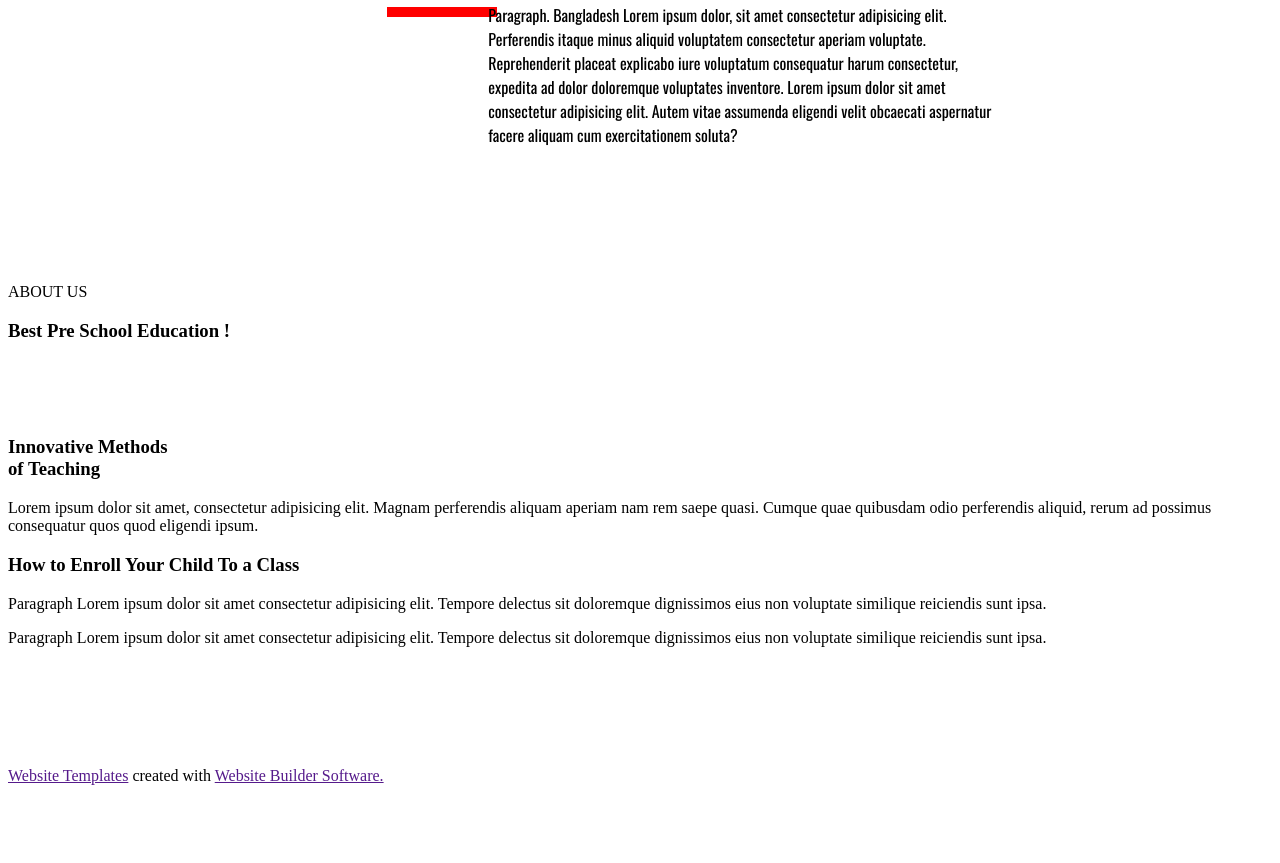
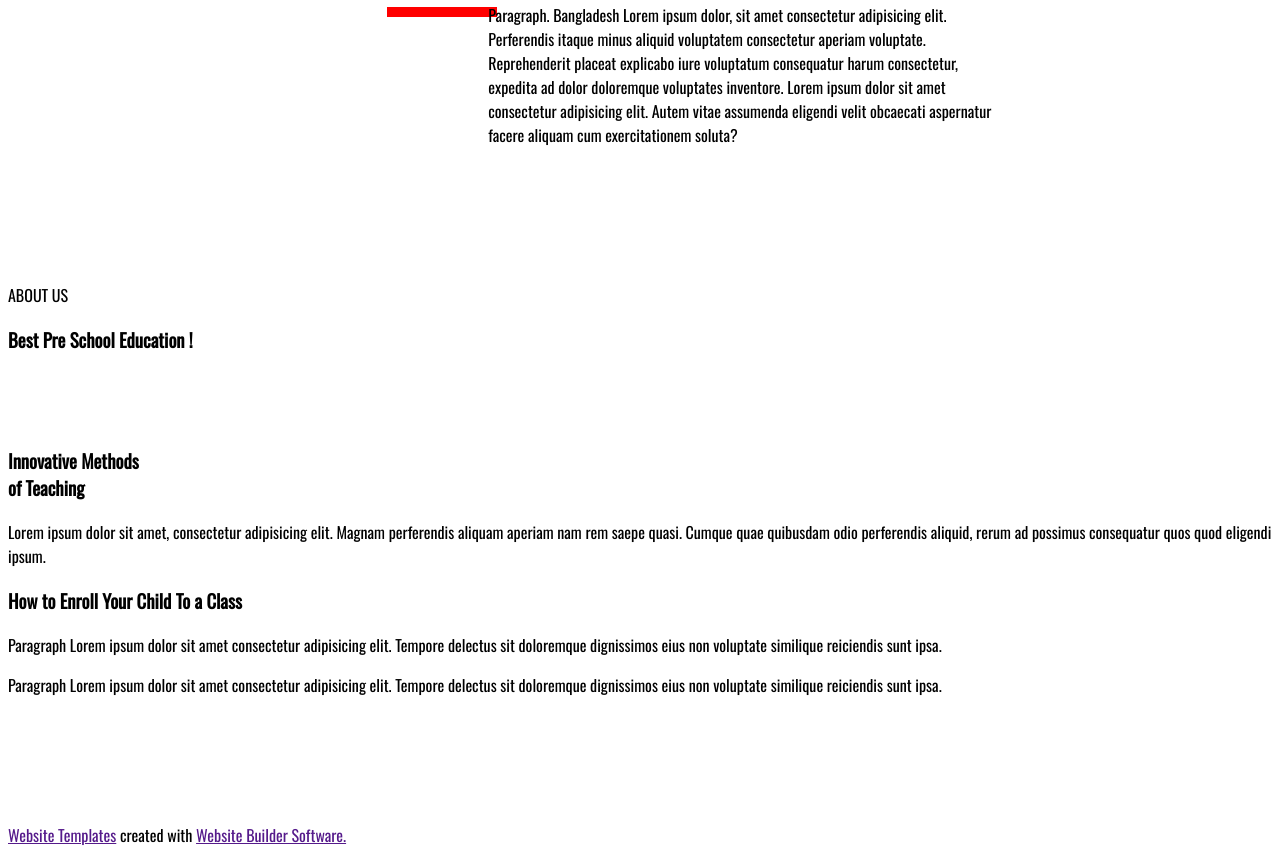
Before and after one commit to musanna121/kids-education-, a plain HTML site: page index.html in a window 1280 px wide. Shown: the part 843-1706 px from the top of the page. Before the commit the page ends 1644 px from the top, so only its background shows below. Drawn offline with nearby package versions, Linux system fonts and the light colour scheme.

Commit message:
Update style.css

```diff
--- a/style.css
+++ b/style.css
@@ -108,39 +108,77 @@
 
 
 /* start about */
-.about{}
-.about .top{}
-.about .top p{}
-.about .top h3{}
-.about .left{}
-.about .right{}
-.about .kid{}
-.about .kid img{}
+.about{
+    width: 600px;
+}
+.about .top{
+
+}
+.about .top p{
+    font-family: 'Oswald', sans-serif;
+}
+.about .top h3{
+    font-family: 'Oswald', sans-serif;
+}
+.about .left{
+
+}
+.about .right{
+
+}
+.about .kid{
+
+}
+.about .kid img{
+
+}
 /* start features  */
 .features{}
 .features .key{}
-.features .key p{}
+.features .key p{
+    font-family: 'Oswald', sans-serif;
+}
 .features .env{}
-.features .env h4{}
-.features .env p{}
+.features .env h4{
+    font-family: 'Oswald', sans-serif;
+}
+.features .env p{
+    font-family: 'Oswald', sans-serif;
+}
 /* innovation start */
 .innov{}
 .innov .meth{}
-.innov .meth h3{}
-.innov .meth p{}
+.innov .meth h3{
+    font-family: 'Oswald', sans-serif;
+}
+.innov .meth p{
+    font-family: 'Oswald', sans-serif;
+}
 /* how we do it start */
 .how{}
-.how h3{}
+.how h3{
+    font-family: 'Oswald', sans-serif;
+}
 .how .left{}
-.how .left p{}
+.how .left p{
+    font-family: 'Oswald', sans-serif;
+}
 .how .Right{}
-.how .Right p{}
+.how .Right p{
+    font-family: 'Oswald', sans-serif;
+}
 /* start col */
 .col{}
 .col .adress{}
 .col .adress img{}
-.col .adress address{}
+.col .adress address{
+    font-family: 'Oswald', sans-serif;
+}
 
 /* footer start */
-footer{}
-footer .one{}
+footer{
+    font-family: 'Oswald', sans-serif;
+}
+footer .one{
+
+}
```
